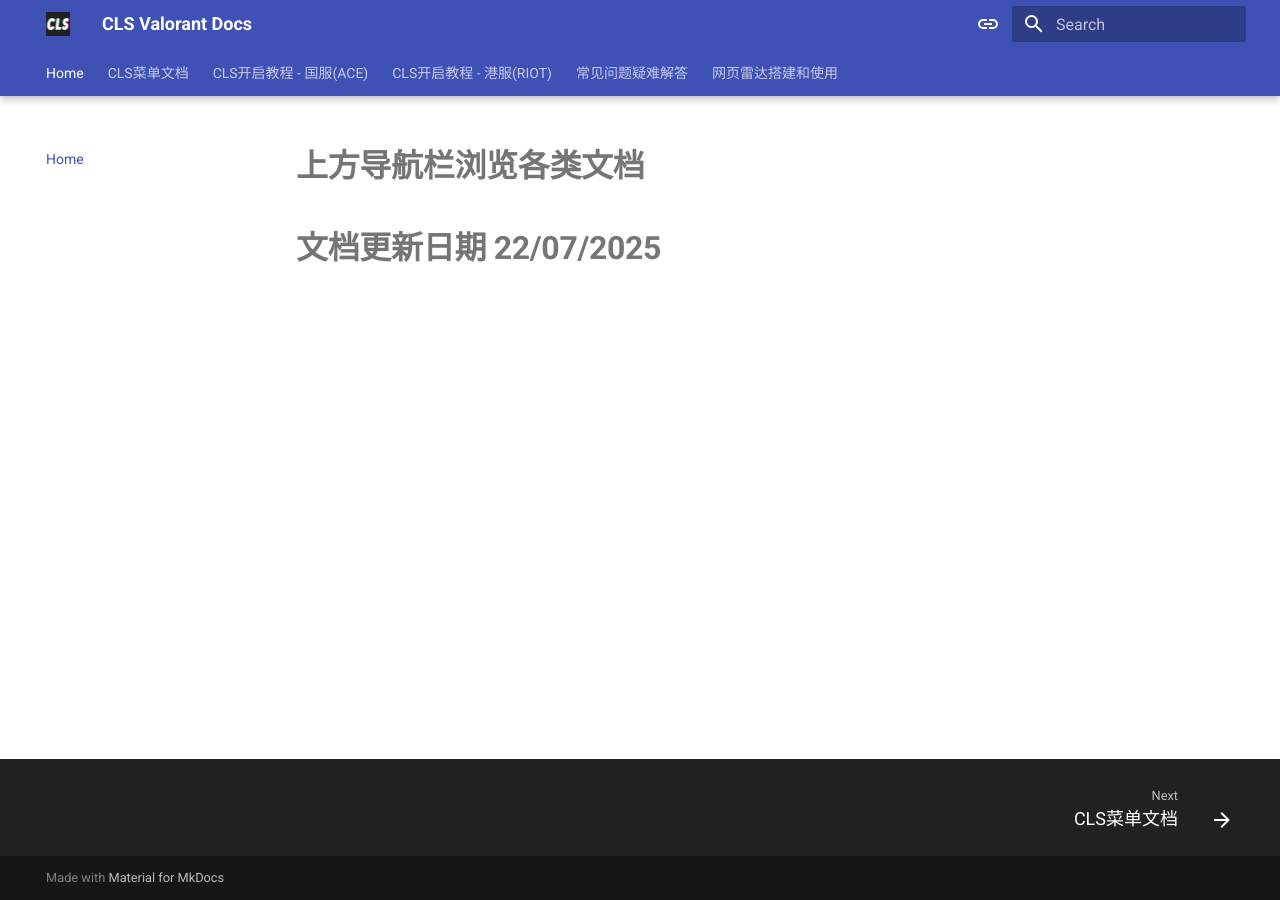
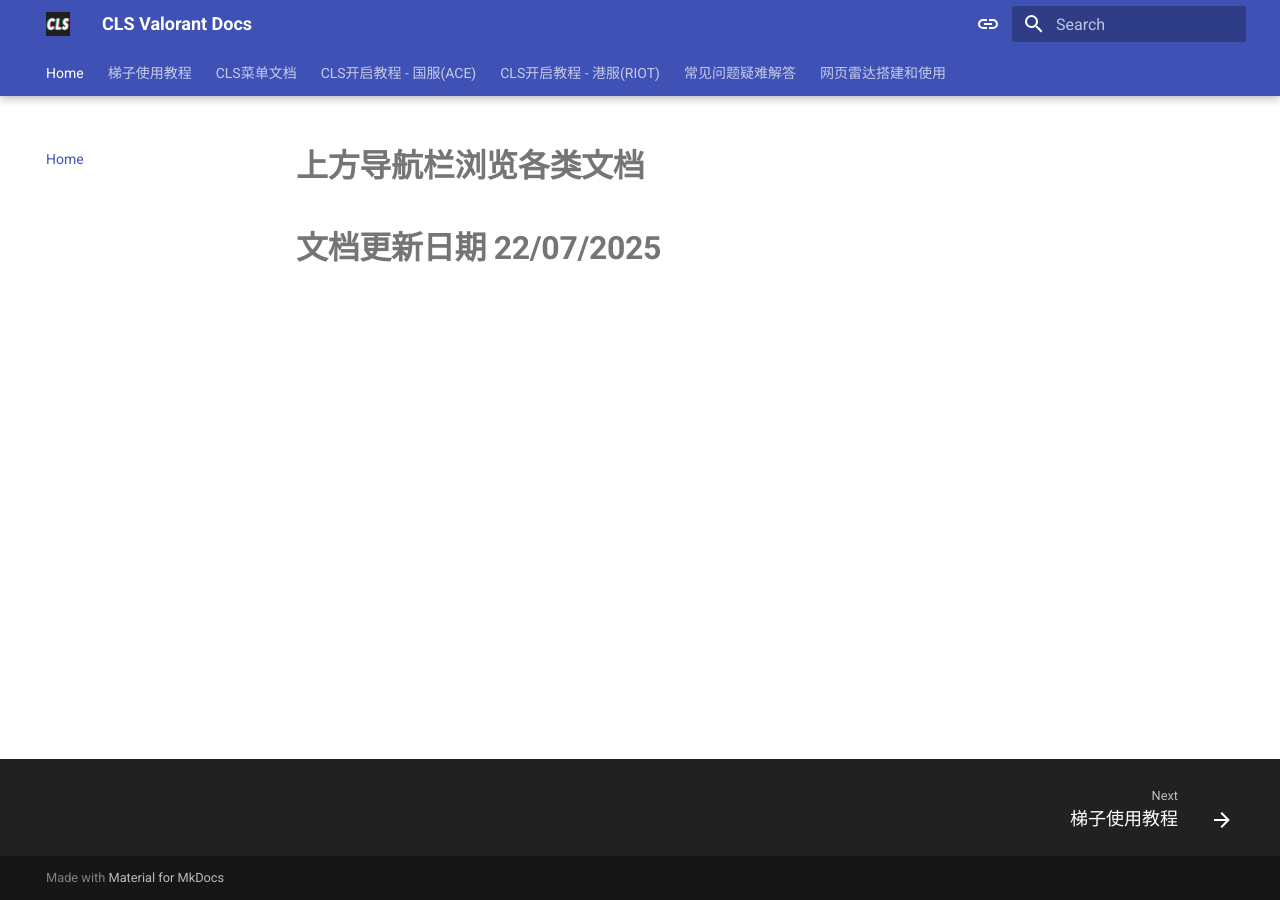
Before and after one commit to dummy37485/cls-valorant-mkdocs-project, an MkDocs documentation site: the page built from docs/index.md, in a window 1280 px wide. Built offline with MkDocs 1.6.1 and Material for MkDocs 9.7.7, drawn with Linux system fonts in a browser that asks for light colours.

Commit message:
Update mkdocs.yml

```diff
--- a/mkdocs.yml
+++ b/mkdocs.yml
@@ -1,13 +1,14 @@
 site_name: CLS Valorant Docs
 nav:
   - Home: index.md
+  - 梯子使用教程: 梯子使用教程.md
   - CLS菜单文档: CLS菜单文档.md
   - CLS开启教程 - 国服(ACE): CLS开启教程 - 国服(ACE).md
   - CLS开启教程 - 港服(RIOT): CLS开启教程 - 港服(RIOT).md
   - 常见问题疑难解答: 常见问题疑难解答.md
   - 网页雷达搭建和使用: 网页雷达搭建和使用.md
 theme:
-  name: material # 主题名称，Material已经是最优秀的选择了，相信我
+  name: material # 主题名称，Material已经是最优秀的选择了，相信我。
   logo:  assets/images/CLS.png # logo 图片
   language: en # 默认语言
   features: # 功能
```
